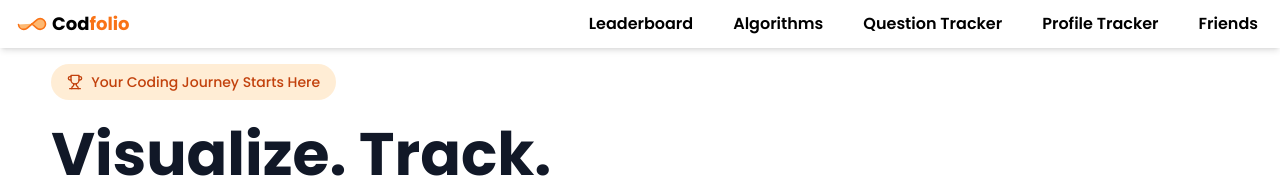
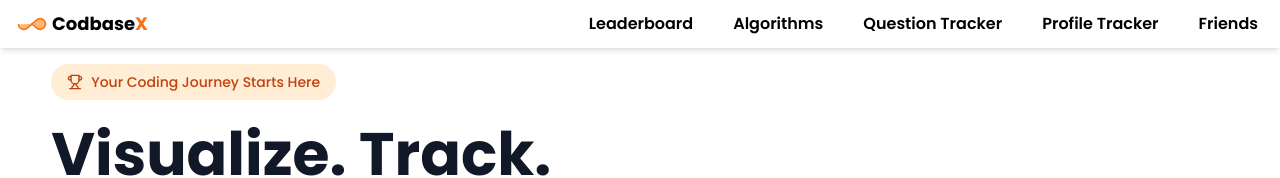
Before and after one commit to aryanchauhan1234/codbaseX, a React (Vite) app in the folder frontend/: page / in a window 1280 px wide. Shown: the top 178 px of the page. Built offline with nearby package versions, Linux system fonts and the light colour scheme; no server answers.

Commit message:
Update Navbar.jsx

```diff
--- a/frontend/src/components/Navbar.jsx
+++ b/frontend/src/components/Navbar.jsx
@@ -7,7 +7,7 @@ import { motion } from "framer-motion";
 import Lottie from "lottie-react";
 import logoAnimation from "../styles/logo.json";
 
-const logoText = "Codfolio".split("");
+const logoText = "CodbaseX".split("");
 
 const containerVariants = {
   animate: {
@@ -67,7 +67,7 @@ const Navbar = () => {
                   <motion.span
                     key={i}
                     variants={letterVariants}
-                    className={i >= 3 ? "text-orange-500" : ""}
+                    className={i >= 7 ? "text-orange-500" : ""}
                   >
                     {char}
                   </motion.span>
```
